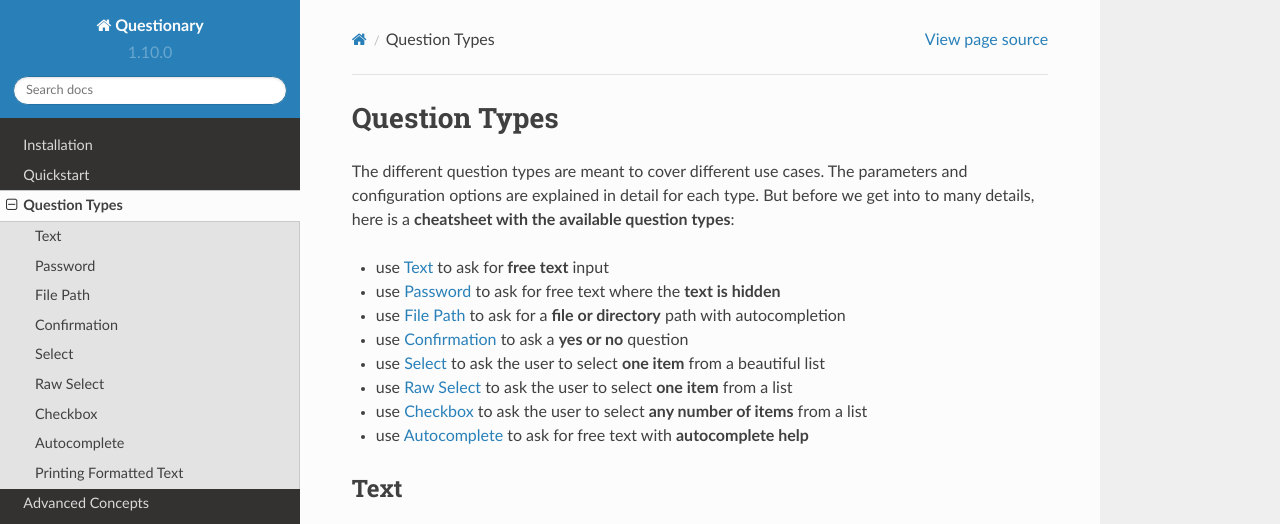
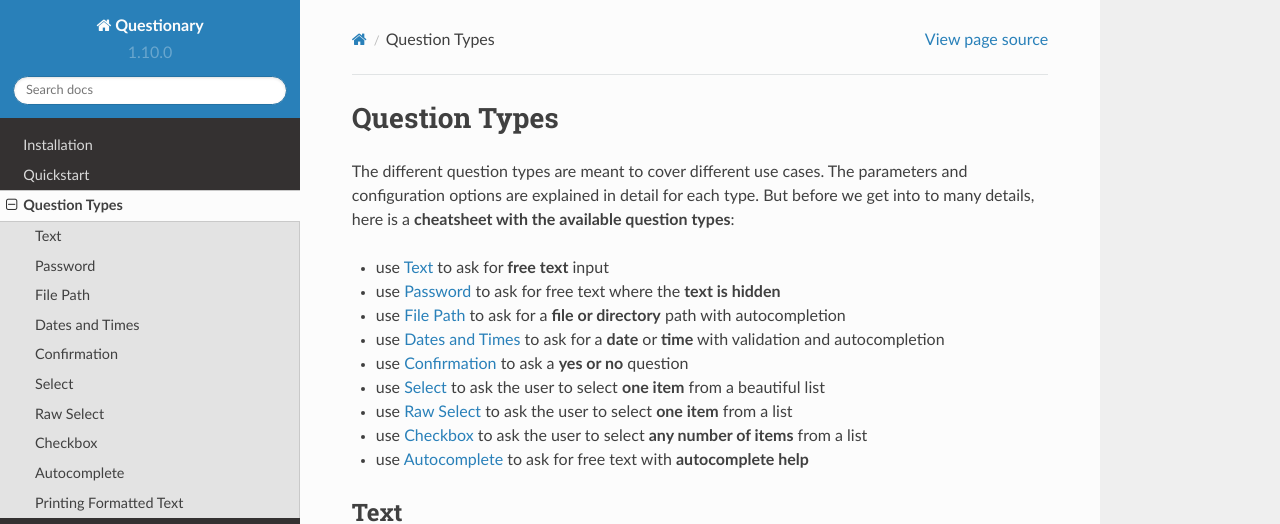
Before and after one commit to tmbo/questionary, a Sphinx documentation site: the page built from docs/pages/types.rst, in a window 1280 px wide and 1400 px high. Shown: the top 524 px of the window. Built offline with Sphinx 7.4.7 and the Read the Docs theme 2.0.0, drawn with Linux system fonts in a browser that asks for light colours.

Commit message:
:memo: add documentation for new date method

```diff
--- a/docs/pages/types.rst
+++ b/docs/pages/types.rst
@@ -14,6 +14,8 @@
 * use :ref:`type_password` to ask for free text where the **text is hidden**
 
 * use :ref:`type_path` to ask for a **file or directory** path with autocompletion
+
+* use :ref:`type_date` to ask for a **date** or **time** with validation and autocompletion
 
 * use :ref:`type_confirm` to ask a **yes or no** question
 
@@ -45,6 +47,13 @@
 #########
 
 .. automethod:: questionary::path
+
+.. _type_date:
+
+Dates and Times
+###############
+
+.. automethod:: questionary::date
 
 .. _type_confirm:
 
```
